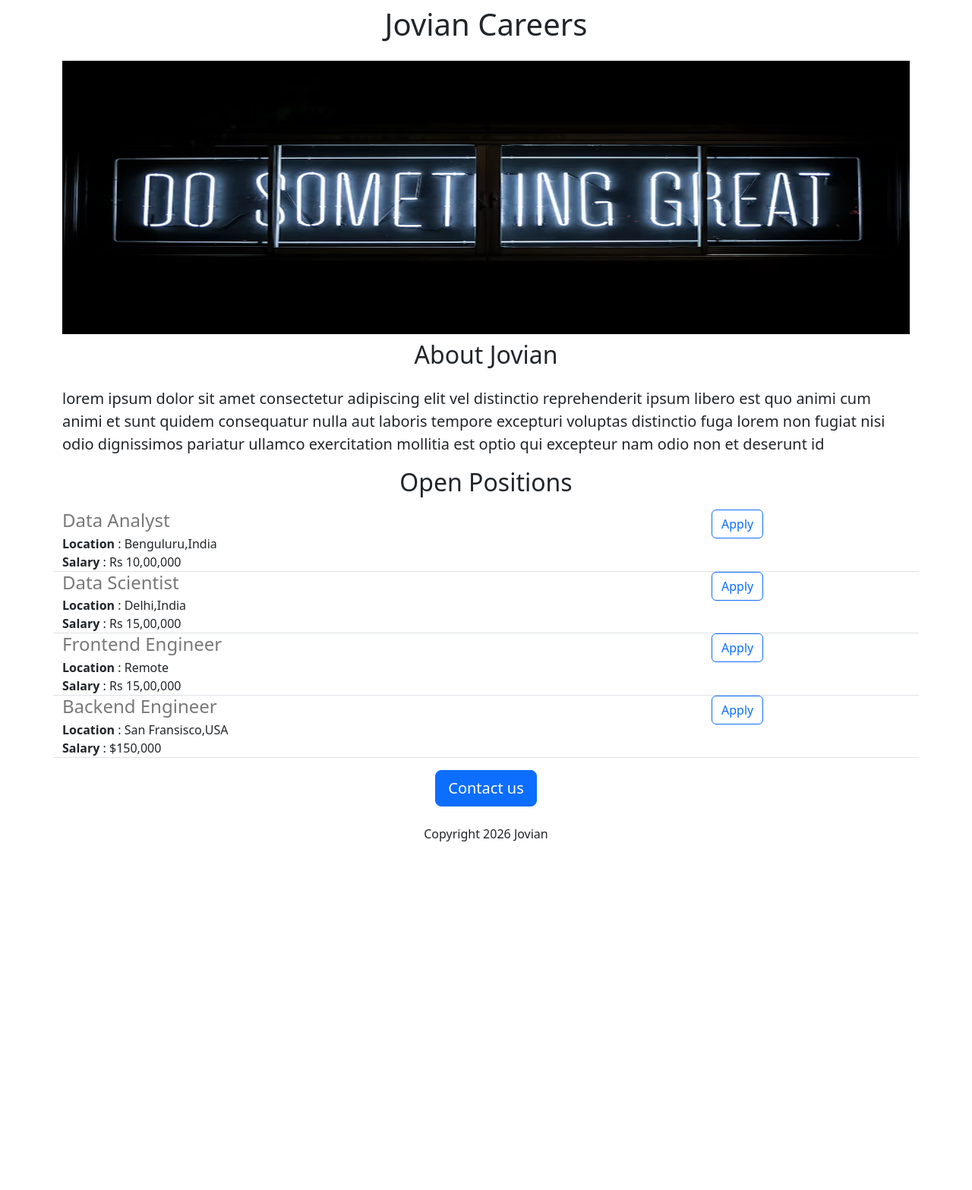
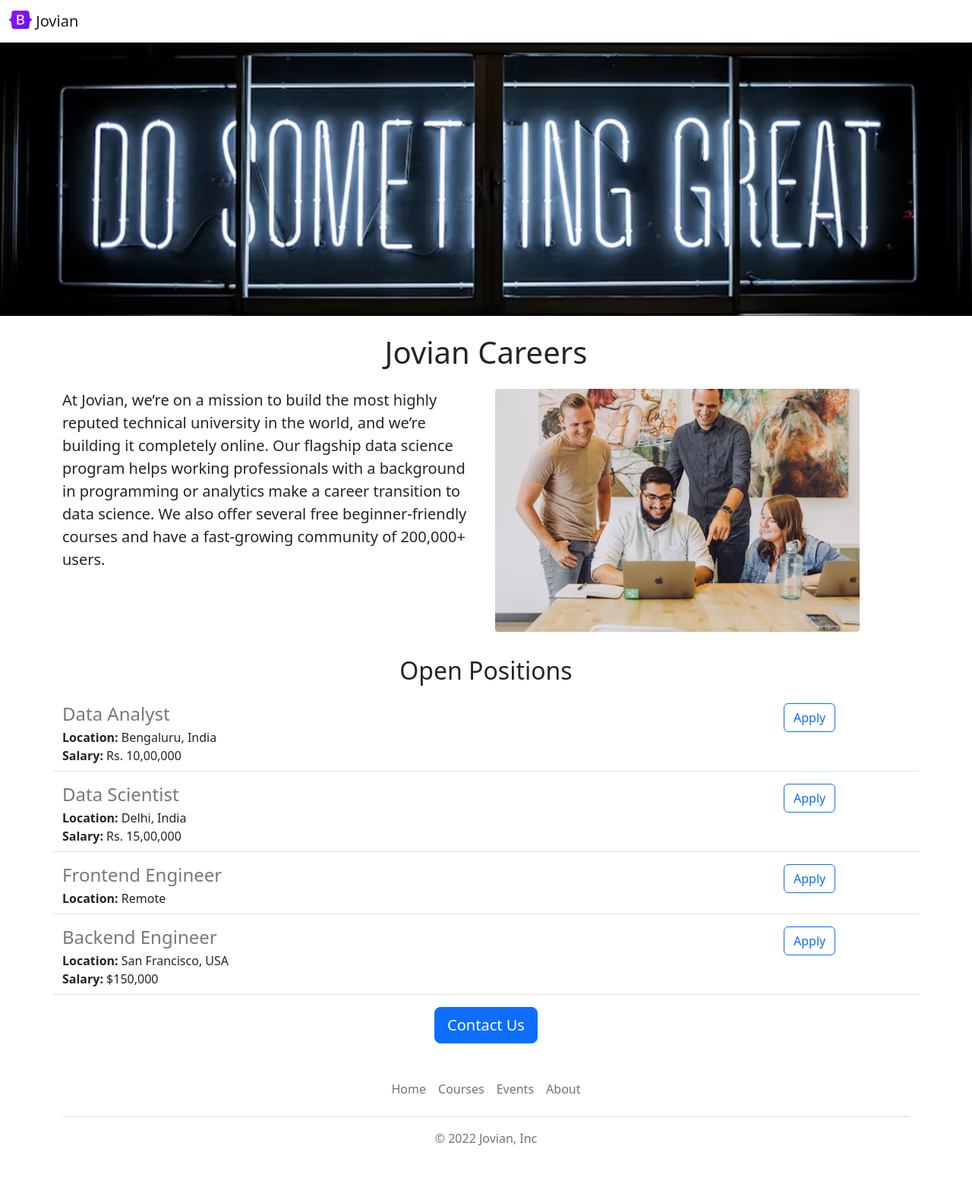
Before and after one commit to Rocky1411/career-website, a Flask app: page / in a window 1280 px wide. Shown: the whole page at 76% size. Before the commit the page ends 1108 px from the top, so only its background shows below. Run offline with Flask 3, Linux system fonts and the light colour scheme.

Commit message:
Add navigation, footer, images and contact updates

```diff
--- a/app.py
+++ b/app.py
@@ -1,42 +1,42 @@
-from flask import Flask,render_template,jsonify
+from flask import Flask, render_template, jsonify
 
 app = Flask(__name__)
 
-JOBS=[
-    {
-        'id':1,
-        'title':'Data Analyst',
-        'location':'Benguluru,India',
-        'salary':'Rs 10,00,000'
-    },
-    {
-        'id':2,
-        'title':'Data Scientist',
-        'location':'Delhi,India',
-        'salary':'Rs 15,00,000 '
-    },
-    {
-        'id':3,
-        'title':'Frontend Engineer',
-        'location':'Remote',
-        'salary':'Rs 15,00,000'
-    },
-    {
-        'id':4,
-        'title':'Backend Engineer',
-        'location':'San Fransisco,USA',
-        'salary':'$150,000'
-    },
+JOBS = [
+  {
+    'id': 1,
+    'title': 'Data Analyst',
+    'location': 'Bengaluru, India',
+    'salary': 'Rs. 10,00,000'
+  },
+  {
+    'id': 2,
+    'title': 'Data Scientist',
+    'location': 'Delhi, India',
+    'salary': 'Rs. 15,00,000'
+  },
+  {
+    'id': 3,
+    'title': 'Frontend Engineer',
+    'location': 'Remote'
+  },
+  {
+    'id': 4,
+    'title': 'Backend Engineer',
+    'location': 'San Francisco, USA',
+    'salary': '$150,000'
+  }
 ]
 
-@app.route('/')
-def hello_world():
+@app.route("/")
+def hello_jovian():
     return render_template('home.html',
                            jobs=JOBS,
                            company_name='Jovian')
+
 @app.route("/api/jobs")
 def list_jobs():
-    return jsonify(JOBS)
+  return jsonify(JOBS)
 
 if __name__ == '__main__':
-    app.run(host='0.0.0.0', debug=True)
+  app.run(host='0.0.0.0', debug=True)
--- /dev/null
+++ b/templates/footer.html
@@ -0,0 +1,12 @@
+<div class="container">
+  <footer class="py-3 my-4">
+    <ul class="nav justify-content-center border-bottom pb-3 mb-3">
+      <li class="nav-item"><a  target="_blank" href="https://www.jovian.ai" class="nav-link px-2 text-muted">Home</a></li>
+      <li class="nav-item"><a  target="_blank" href="https://jovian.ai/learn" class="nav-link px-2 text-muted">Courses</a></li>
+
+      <li class="nav-item"><a target="_blank" href="https://jovian.ai/events" class="nav-link px-2 text-muted">Events</a></li>
+      <li class="nav-item"><a  target="_blank" href="https://jovian.ai/about" class="nav-link px-2 text-muted">About</a></li>
+    </ul>
+    <p class="text-center text-muted">&copy; 2022 Jovian, Inc</p>
+  </footer>
+</div>
--- a/templates/home.html
+++ b/templates/home.html
@@ -1,46 +1,65 @@
 <!DOCTYPE html>
-<html lang="en">
+<html>
   <head>
     <title>Jovian Careers</title>
-    <meta charset="UTF-8">
-    <meta name="viewport" content="width=device-width,initial-scale=1">
-    <link
-            href="https://cdn.jsdelivr.net/npm/bootstrap@5.3.8/dist/css/bootstrap.min.css"
-            rel="stylesheet"
-            integrity="sha384-sRIl4kxILFvY47J16cr9ZwB07vP4J8+LH7qKQnuqkuIAvNWLzeN8tE5YBujZqJLB"
-            crossorigin="anonymous">
+    <meta charset="utf-8">
+    <meta name="viewport" content="width=device-width, initial-scale=1">
+    <link href="https://cdn.jsdelivr.net/npm/bootstrap@5.2.0-beta1/dist/css/bootstrap.min.css" rel="stylesheet" integrity="sha384-0evHe/X+R7YkIZDRvuzKMRqM+OrBnVFBL6DOitfPri4tjfHxaWutUpFmBp4vmVor" crossorigin="anonymous">
     <style>
-        #banner{
+      #banner {
         height: 360px;
         width: 100%;
+        object-fit:cover;
+        margin-bottom: 16px;
       }
+    </style>
+  </head>
 
-    </style>
+  <body>
+    {% include 'nav.html' %}
 
-</head>
-<body>
+    <img class="img-fluid" id="banner" src="static/banner.jpeg">
+
     <div class="container">
-    <h1 class="text-center mt-2 mb-4">{{company_name}} Careers</h1>
-    <img class="img-fluid" id="banner" src="{{ url_for('static', filename='banner.jpeg') }}">
 
-    <h2 class="text-center mt-2 mb-4">About Jovian</h2>
+      <h1 class="text-center mt-2 mb-4">
+        {{company_name}} Careers
+      </h1>
+
+      <div class="row" style="margin-bottom:32px">
+
+        <div class="col-md-6">
           <p class="lead">
-        lorem ipsum dolor sit amet consectetur adipiscing elit vel distinctio
-        reprehenderit ipsum libero est quo animi cum animi et sunt quidem
-        consequatur nulla aut laboris tempore excepturi voluptas distinctio fuga
-        lorem non fugiat nisi odio dignissimos pariatur ullamco exercitation
-        mollitia est optio qui excepteur nam odio non et deserunt id
+            At Jovian, we’re on a mission to build the most highly reputed technical university in the world, and we’re building it completely online. Our flagship data science program helps working professionals with a background in programming or analytics make a career transition to data science. We also offer several free beginner-friendly courses and have a fast-growing community of 200,000+ users.
           </p>
-    <h2 class="text-center">Open Positions</h2>
-    <p >
+        </div>
+
+        <div class="d-none d-md-block col-md-6">
+          <img src="/static/people.jpeg" style="height:320px;border-radius:4px;">
+        </div>
+
+      </div>
+
+      <h2 class="text-center mt-2 mb-4">Open Positions</h2>
+
+      <div>
         {% for job in jobs %}
           {% include 'jobitem.html' %}
         {% endfor %}
-    </p>
+      </div>
+
       <div class="text-center">
-    <button class="btn btn-primary btn-lg">Contact us</button>
-        <p class="mt-4">Copyright 2026 Jovian</p>
+        <a
+          class="btn btn-primary btn-lg"
+          href="https://mail.google.com/mail/?view=cm&fs=1&to=jupallyraksheeth@gmail.com&su=Question%20about%20Job%20Openings&body=My%20name%3A%20%3Cyour%20name%20here%3E%0D%0A%0D%0AMy%20questions%3A%20%3Center%20question%20here%3E%0D%0A"
+          target="_blank">
+          Contact Us
+        </a>
       </div>
+
     </div>
+
+    {% include 'footer.html' %}
+
   </body>
 </html>
--- a/templates/jobitem.html
+++ b/templates/jobitem.html
@@ -1,22 +1,27 @@
-  <div class="border-bottom row"
-       styles="margin-bottom:16px;
-       padding-bottom:8px;">
-    <div class="col-9">
+<div class="border-bottom row" style="margin-bottom:16px;padding-bottom:8px;">
+  <div class="col-10">
     <h4
-            style="color:rgb(120,120,120);
-             margin-bottom: 4px;">
-            {{job['title']}}
+      style="color:rgb(120,120,120); margin-bottom:4px;">
+      {{job['title']}}
     </h4>
+
     <div>
-        <b>Location</b> : {{job['location']}}
+      <b>Location:</b> {{job['location']}}
     </div>
+
     {% if 'salary' in job %}
     <div>
-        <b>Salary</b> : {{job['salary']}}
+      <b>Salary:</b> {{job['salary']}}
     </div>
     {% endif %}
-    </div>
-      <div class="col-3">
-      <button type="button" class="btn btn-outline-primary">Apply</button>
-      </div>
-    </div>
+  </div>
+
+  <div class="col-2 padding-right:16px">
+    <a
+  href="https://mail.google.com/mail/?view=cm&fs=1&to=jupallyraksheeth@gmail.com&su=Application%20for%20{{job['title']}}&body=My%20name%3A%20%3Cyour%20name%20here%3E%0D%0A%0D%0AMy%20Resume%20link%3A%20%3Cresume%20link%3E%0D%0AMy%20LinkedIn%20link%3A%20%3Clinkedin%20in%3E%0D%0A%0D%0A"
+  target="_blank"
+  class="btn btn-outline-primary float-right align-middle">
+  Apply
+</a>
+  </div>
+</div>
--- /dev/null
+++ b/templates/nav.html
@@ -0,0 +1,9 @@
+<nav class="navbar shadow-sm fixed-top bg-white">
+  <div class="container-fluid">
+    <a class="navbar-brand" href="#">
+      <img src="/static/logo.svg" alt="" width="30" height="24" class="d-inline-block align-text-top">
+      Jovian
+    </a>
+  </div>
+</nav>
+<div style="height:56px"></div>
```
Also changed, not shown: static/logo.svg (added), static/people.jpeg (added). Lines whose indentation alone changed are shown as unchanged.
